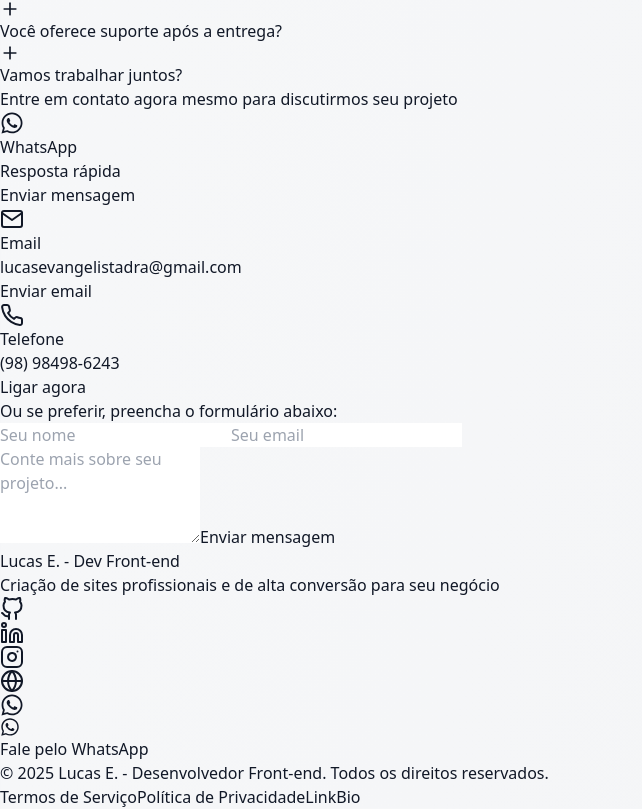
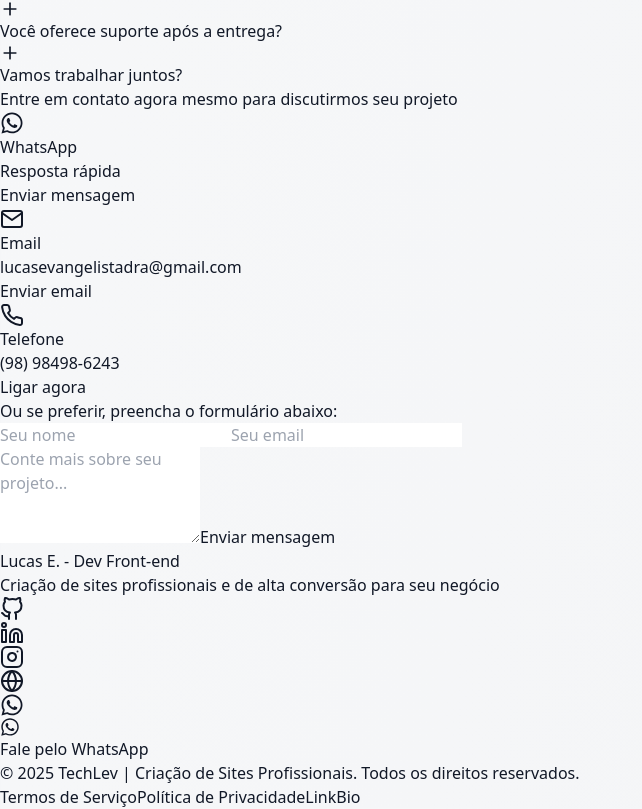
Before and after one commit to lucasevangelistaa/eu-faco-seu-site, a React (Vite) app: page / in a window 1280 px wide. Shown: the part 7528-8337 px from the top of the page, without its empty margins (0-642 px from the left). Built offline with nearby package versions, Linux system fonts and the light colour scheme.

Commit message:
Alterando algumas configurações

```diff
--- a/index.html
+++ b/index.html
@@ -14,14 +14,14 @@
   <!-- SEO Adicional -->
   <meta name="robots" content="index, follow" />
   <meta name="revisit-after" content="7 days" />
-  <link rel="canonical" href="https://eufacoseusite.vercel.app/" />
+  <link rel="canonical" href="https://www.techlev.site/" />
 
   <!-- Open Graph -->
   <meta property="og:title" content="Eu faço seu Site | Lucas E. Criação de Sites Profissionais" />
   <meta property="og:description" content="Criação de sites profissionais que convertem visitantes em clientes" />
   <meta property="og:type" content="website" />
-  <meta property="og:url" content="https://eufacoseusite.vercel.app/" />
-  <meta property="og:image" content="https://eufacoseusite.vercel.app/" />
+  <meta property="og:url" content="https://www.techlev.site/" />
+  <meta property="og:image" content="https://www.techlev.site/" />
 
   <!-- Schema.org para Google -->
   <script type="application/ld+json">
@@ -30,7 +30,7 @@
         "@type": "Person",
         "name": "Lucas Evangelista",
         "jobTitle": "Desenvolvedor Front-end Freelancer",
-        "url": "https://eufacoseusite.vercel.app/",
+        "url": "https://www.techlev.site/",
         "sameAs": [
           "https://github.com/lucasevangelistaa",
           "https://linkedin.com/in/lucas1108"
@@ -43,7 +43,7 @@
   <link rel="apple-touch-icon" href="apple-touch-icon.png">
 
   <meta name="google-site-verification" content="1ljoTnj69-WI2C6XHfHvsZZ5Nqx7SywKoorJyaKIpV4" />
-  <title>Eu faço seu Site | Lucas E. Criação de Sites Profissionais</title>
+  <title>TechLev | Criação de Sites Profissionais</title>
   <!-- Meta Pixel Code -->
   <script>
     !function (f, b, e, v, n, t, s) {
--- a/src/components/Footer.jsx
+++ b/src/components/Footer.jsx
@@ -98,7 +98,7 @@ export default function Footer() {
             viewport={{ once: true }}
             className="text-gray-500 mb-4 md:mb-0"
           >
-            &copy; {currentYear} Lucas E. - Desenvolvedor Front-end. Todos os
+            &copy; {currentYear} TechLev | Criação de Sites Profissionais. Todos os
             direitos reservados.
           </Motion.p>
 
```
